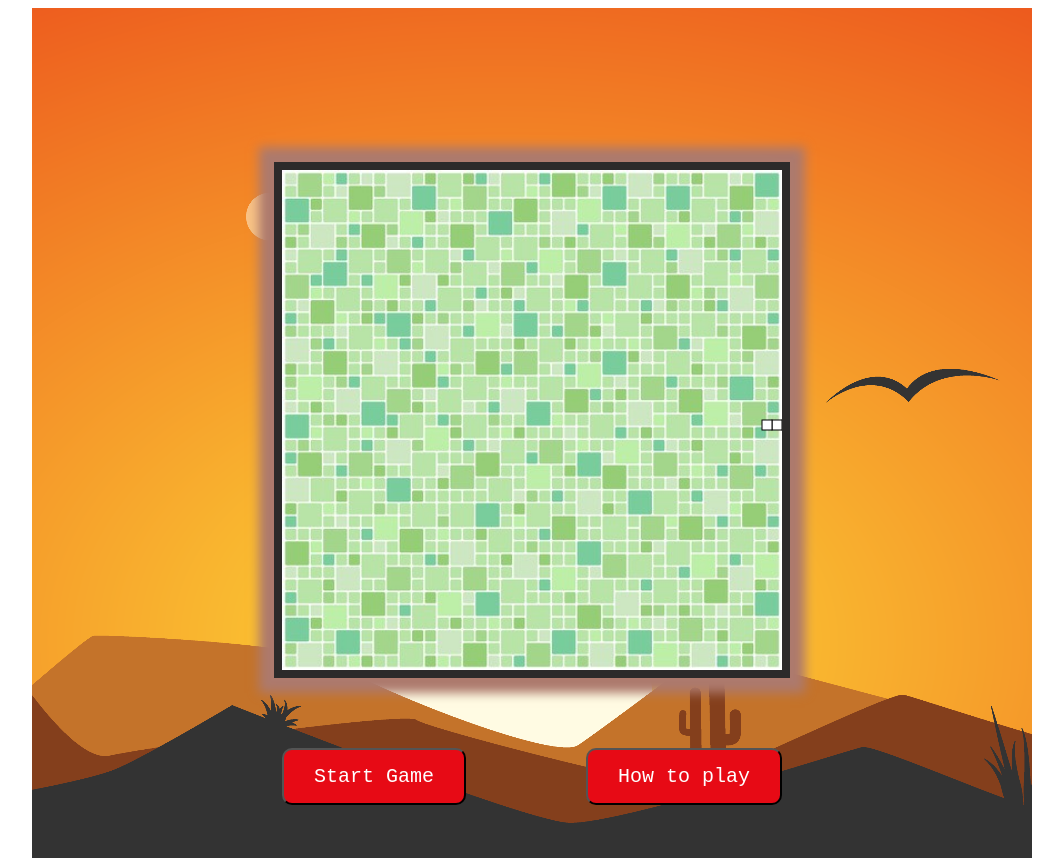
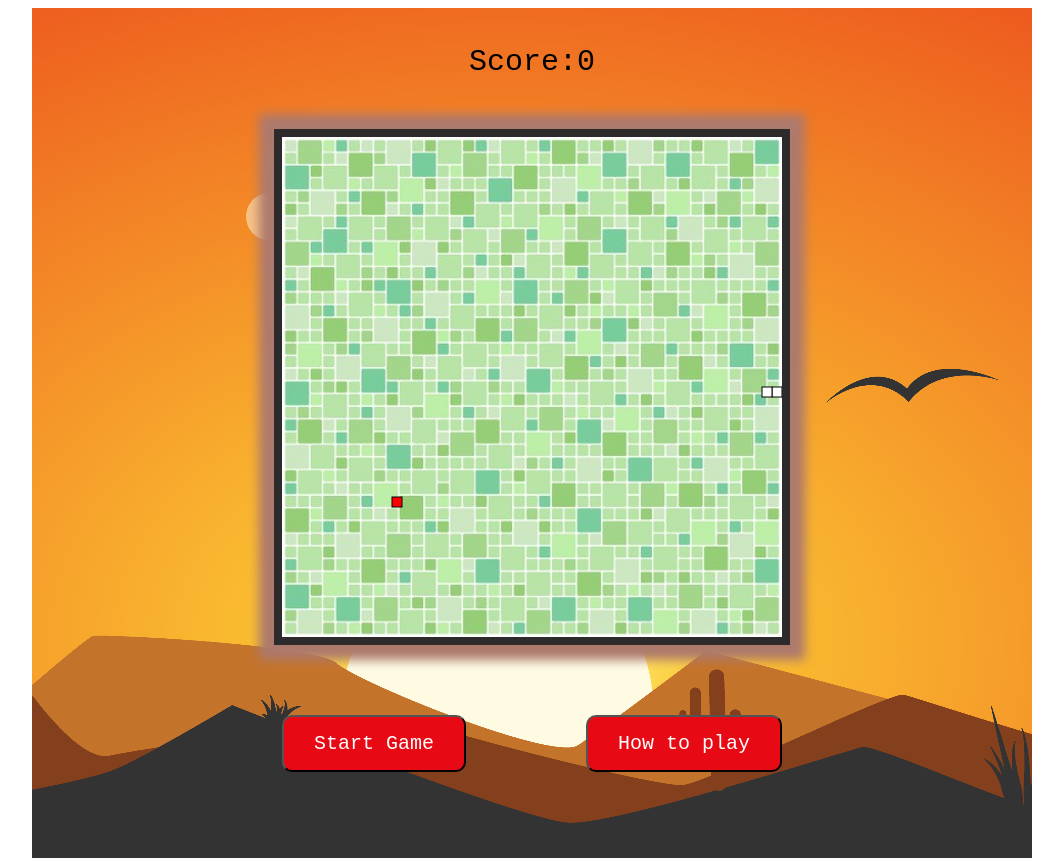
Before and after one commit to mateomadariaga96/MyGame-Snake, a plain HTML site: page index.html in a window 1280 px wide. Both pictures are taken after a click on the button "Start Game". Shown: the whole page, without its empty margins (108-1171 px from the left). Drawn offline with Linux system fonts and the light colour scheme.

Commit message:
Food class working

```diff
--- a/css/style.css
+++ b/css/style.css
@@ -15,10 +15,17 @@ body {
 }
 
 canvas {
-    margin: 150px 50px 70px 50px;
+    margin: 50px 50px 70px 50px;
 	display: block;
 	box-shadow: 0px 0px 10px 15px rgba(173,122,109,1);
 	border: rgb(44, 42, 42) 8px solid;
+}
+
+#score {
+	display: flex;
+	flex-direction: row;
+	font-size: 30px;
+	font-family: 'Courier New', Courier, monospace;
 }
 
 .button-box {
--- a/index.html
+++ b/index.html
@@ -7,6 +7,10 @@
 </head>
 <body>
 	<div class="game-container">
+		<div id = "score">
+		<div id = "title">Score: </div>
+		<div id="score-num">0</div>
+		</div>
 		<canvas id="canvas" width="500" height="500"></canvas>
 		<div class= "button-box">
 			<button id="start-button">Start Game</button>
--- a/src/food.js
+++ b/src/food.js
@@ -3,31 +3,21 @@ class Food {
 	  this.ctx = ctx
 	  this.foodX = 0
 	  this.foodY = 0
-
-	  this.snake = new Snake(ctx);
-	}
-
-	randomTen(min, max) {
-		return Math.round((Math.random() * (500-0) + 0) / 10) * 10;
 	}
 
 	createFood() {
-		this.foodX = randomTen(0, this.ctx.width - 10);
-		this.foodY = randomTen(0, this.ctx.height - 10);
+		function randomTen(min, max) {
+			return Math.round((Math.random() * (max-min) + min) / 10) * 10;
+		}
 
-	    this.snake.forEach(function isFoodOnSnake(part) {
-		const foodIsOnSnake = part.x == this.foodX && part.y == this.foodY
-		if (foodIsOnSnake)
-		createFood();
-	});
+		this.foodX = randomTen(0, 490);
+		this.foodY = randomTen(0, 490);
     }
 
 	draw() {
-		function drawFood() {
 		ctx.fillStyle = 'red';
 		ctx.strokestyle = 'darkred';
 		ctx.fillRect(this.foodX, this.foodY, 10, 10);
-		ctx.strokeRect(this.foodX, this.foodY, 10, 10)
-	    }
+		ctx.strokeRect(this.foodX, this.foodY, 10, 10);
     }
 }
--- a/src/game.js
+++ b/src/game.js
@@ -11,11 +11,12 @@ class Game {
 	}
 
 	start() {
+		this.fd.createFood()
 		this.intervalId =  setInterval(() => {
 			this._clear()
 			this._draw()
 			this._move()
-			//this._addFood()
+			this._addFood()
 			this.tick++
 			if (this.tick >= 10000) {
 				this.tick = 0
@@ -30,6 +31,7 @@ class Game {
 	_draw() {
 		this.bg.draw()
 		this.snake.draw()
+		this.fd.draw()
 	}
 
 	_move() {
@@ -37,8 +39,10 @@ class Game {
 	}
 
 	_addFood() {
-		if (this.tick % 10000) {
-			this.fd.draw()
-		}
+		this.snake.snakeArr.forEach( (part) => {
+			if (this.fd.x === part.x && this.fd.y === part.y) {
+                this.fd.createFood();
+            }
+        })
 	}
 }
--- a/src/index.js
+++ b/src/index.js
@@ -9,6 +9,8 @@ window.onload = () => {
 		ctx.drawImage(preStart, 0, 0, 500, 500);
 	}
 
+	document.getElementById("score").style.display = "none";
+
 	//how to play button (creating image)
 	/*const instructions = new Image ();
 	instructions.scr = ""
@@ -19,6 +21,7 @@ window.onload = () => {
 	//start game button
 	document.getElementById('start-button').onclick = () => {
 		startGame();
+		document.getElementById("score").style.display = "flex";
 	};
 
 	  function startGame() {
--- a/src/snake.js
+++ b/src/snake.js
@@ -33,15 +33,25 @@ class Snake {
 
 	move () {
 		const head = {x: this.snakeArr[0].x + this.dx, y: this.snakeArr[0].y + this.dy};
-	    if (this.snakeArr[0] > this.ctx.width) {
+	    if (this.snakeArr[0].x > this.ctx.width) {
 			this.snakeArr[0].x = 0;
 			this.snakeArr.unshift(head);
 		    this.snakeArr.pop();
 		}
-		if (this.snakeArr[0] > this.ctx.length) {
+		if (this.snakeArr[0].x < 0) {
+			this.snakeArr[0].x = 500;
+			this.snakeArr.unshift(head);
+		    this.snakeArr.pop();
+		}
+		if (this.snakeArr[0].y > this.ctx.length) {
 			this.snakeArr[0].y = 0;
 			this.snakeArr.unshift(head);
 		    this.snakeArr.pop();
+		}
+		if (this.snakeArr[0].y < 0) {
+			this.snakeArr[0].y = 500;
+			this.snakeArr.unshift(head);
+			this.snakeArr.pop();
 		}
 		this.snakeArr.unshift(head);
 		this.snakeArr.pop();
```
